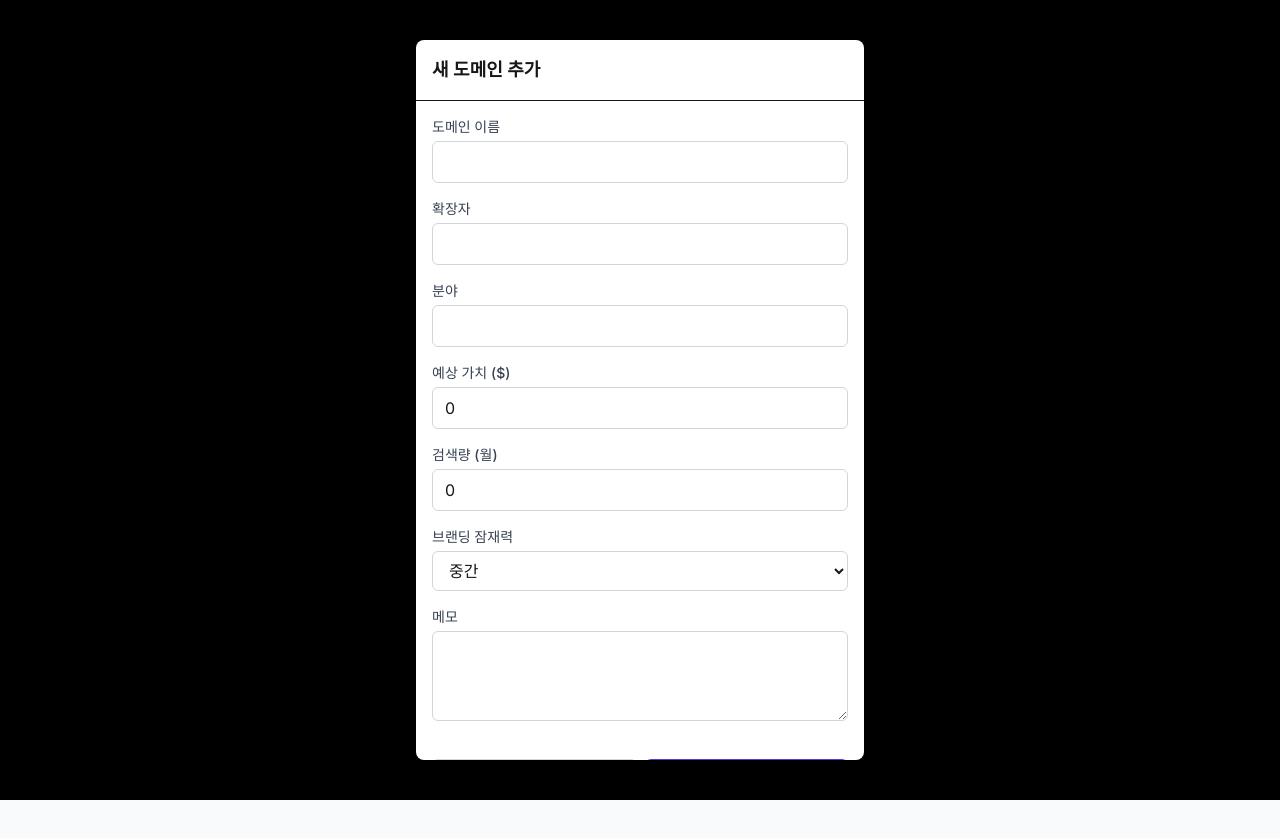
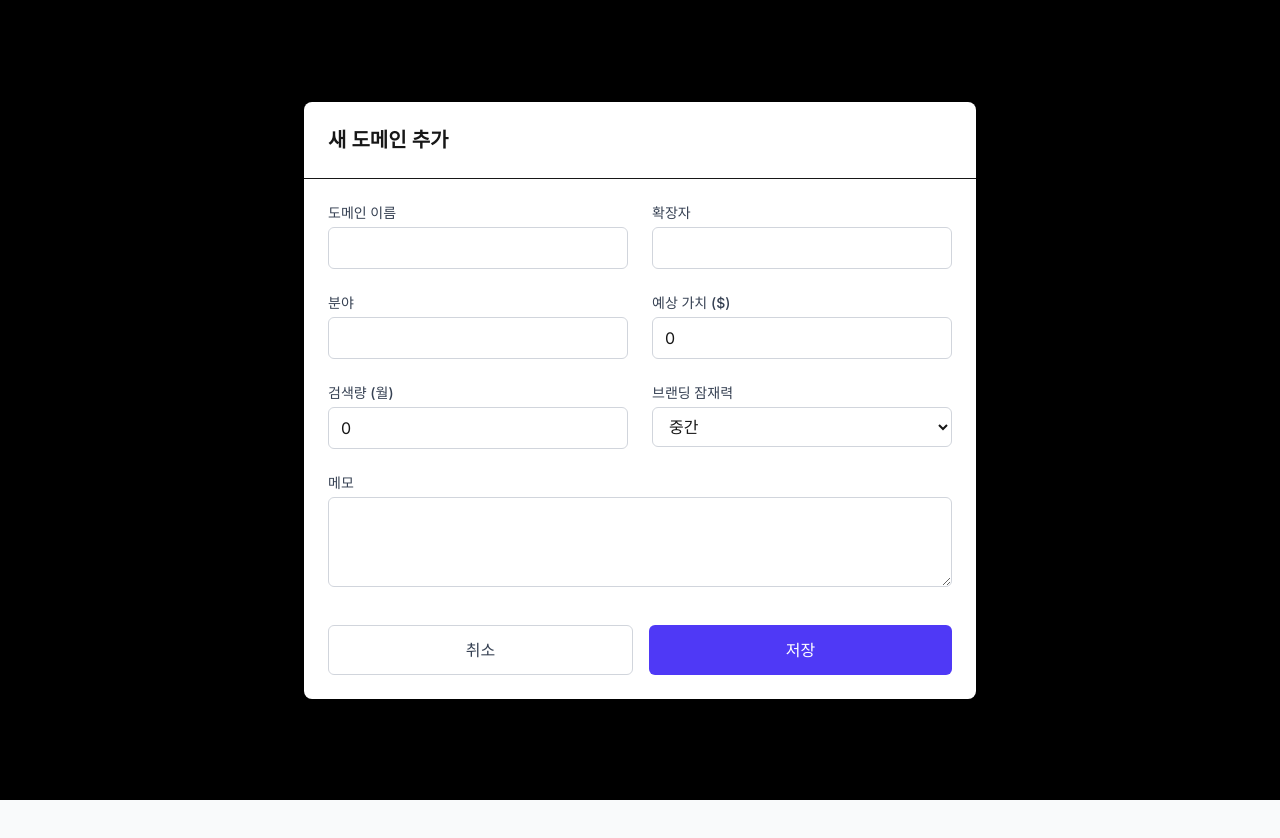
Before and after one commit to Rexmeta/odaico, a Next.js app: page / in a window 1280 px wide. Both pictures are taken after a click on the button "새 도메인 추가". Shown: the top 838 px of the page. Built offline with nearby package versions, Linux system fonts and the light colour scheme.

Commit message:
remove length

```diff
--- a/app/components/DomainModal.tsx
+++ b/app/components/DomainModal.tsx
@@ -49,15 +49,16 @@ export default function DomainModal({
   };
 
   return (
-    <div className="fixed inset-0 bg-black bg-opacity-50 flex items-center justify-center p-4">
-      <div className="bg-white rounded-lg w-full max-w-md max-h-[90vh] overflow-y-auto">
-        <div className="p-4 border-b">
-          <h2 className="text-lg font-semibold">
+    <div className="fixed inset-0 bg-black bg-opacity-50 flex items-center justify-center p-4 z-50">
+      <div className="bg-white rounded-lg w-full max-w-2xl max-h-[90vh] overflow-y-auto">
+        <div className="p-6 border-b">
+          <h2 className="text-xl font-semibold">
             {domain ? "도메인 수정" : "새 도메인 추가"}
           </h2>
         </div>
 
-        <form onSubmit={handleSubmit} className="p-4 space-y-4">
+        <form onSubmit={handleSubmit} className="p-6">
+          <div className="grid grid-cols-1 md:grid-cols-2 gap-6">
             <div>
               <label className="block text-sm font-medium text-gray-700 mb-1">
                 도메인 이름
@@ -68,7 +69,7 @@ export default function DomainModal({
                 onChange={(e) =>
                   setFormData({ ...formData, name: e.target.value })
                 }
-              className="w-full px-3 py-2 border border-gray-300 rounded-md"
+                className="w-full px-3 py-2 border border-gray-300 rounded-md focus:ring-2 focus:ring-indigo-500 focus:border-indigo-500"
                 required
               />
             </div>
@@ -83,7 +84,7 @@ export default function DomainModal({
                 onChange={(e) =>
                   setFormData({ ...formData, extension: e.target.value })
                 }
-              className="w-full px-3 py-2 border border-gray-300 rounded-md"
+                className="w-full px-3 py-2 border border-gray-300 rounded-md focus:ring-2 focus:ring-indigo-500 focus:border-indigo-500"
                 required
               />
             </div>
@@ -98,7 +99,7 @@ export default function DomainModal({
                 onChange={(e) =>
                   setFormData({ ...formData, niche: e.target.value })
                 }
-              className="w-full px-3 py-2 border border-gray-300 rounded-md"
+                className="w-full px-3 py-2 border border-gray-300 rounded-md focus:ring-2 focus:ring-indigo-500 focus:border-indigo-500"
                 required
               />
             </div>
@@ -116,7 +117,7 @@ export default function DomainModal({
                     estimatedValue: parseInt(e.target.value) || 0,
                   })
                 }
-              className="w-full px-3 py-2 border border-gray-300 rounded-md"
+                className="w-full px-3 py-2 border border-gray-300 rounded-md focus:ring-2 focus:ring-indigo-500 focus:border-indigo-500"
                 required
               />
             </div>
@@ -134,7 +135,7 @@ export default function DomainModal({
                     searchVolume: parseInt(e.target.value) || 0,
                   })
                 }
-              className="w-full px-3 py-2 border border-gray-300 rounded-md"
+                className="w-full px-3 py-2 border border-gray-300 rounded-md focus:ring-2 focus:ring-indigo-500 focus:border-indigo-500"
                 required
               />
             </div>
@@ -146,7 +147,7 @@ export default function DomainModal({
               <select
                 value={formData.brandingPotential}
                 onChange={(e) => handleBrandingPotentialChange(e.target.value)}
-              className="w-full px-3 py-2 border border-gray-300 rounded-md"
+                className="w-full px-3 py-2 border border-gray-300 rounded-md focus:ring-2 focus:ring-indigo-500 focus:border-indigo-500"
                 required
               >
                 <option value="낮음">낮음</option>
@@ -155,7 +156,7 @@ export default function DomainModal({
               </select>
             </div>
 
-          <div>
+            <div className="md:col-span-2">
               <label className="block text-sm font-medium text-gray-700 mb-1">
                 메모
               </label>
@@ -164,22 +165,23 @@ export default function DomainModal({
                 onChange={(e) =>
                   setFormData({ ...formData, notes: e.target.value })
                 }
-              className="w-full px-3 py-2 border border-gray-300 rounded-md"
+                className="w-full px-3 py-2 border border-gray-300 rounded-md focus:ring-2 focus:ring-indigo-500 focus:border-indigo-500"
                 rows={3}
               />
             </div>
+          </div>
 
-          <div className="flex space-x-2 pt-4">
+          <div className="flex space-x-4 mt-8">
             <button
               type="button"
               onClick={onClose}
-              className="flex-1 px-4 py-2 border border-gray-300 text-gray-700 rounded-md hover:bg-gray-50"
+              className="flex-1 px-6 py-3 border border-gray-300 text-gray-700 rounded-md hover:bg-gray-50 focus:outline-none focus:ring-2 focus:ring-offset-2 focus:ring-indigo-500"
             >
               취소
             </button>
             <button
               type="submit"
-              className="flex-1 px-4 py-2 bg-indigo-600 text-white rounded-md hover:bg-indigo-700"
+              className="flex-1 px-6 py-3 bg-indigo-600 text-white rounded-md hover:bg-indigo-700 focus:outline-none focus:ring-2 focus:ring-offset-2 focus:ring-indigo-500"
             >
               저장
             </button>
```
Lines whose indentation alone changed are shown as unchanged.
